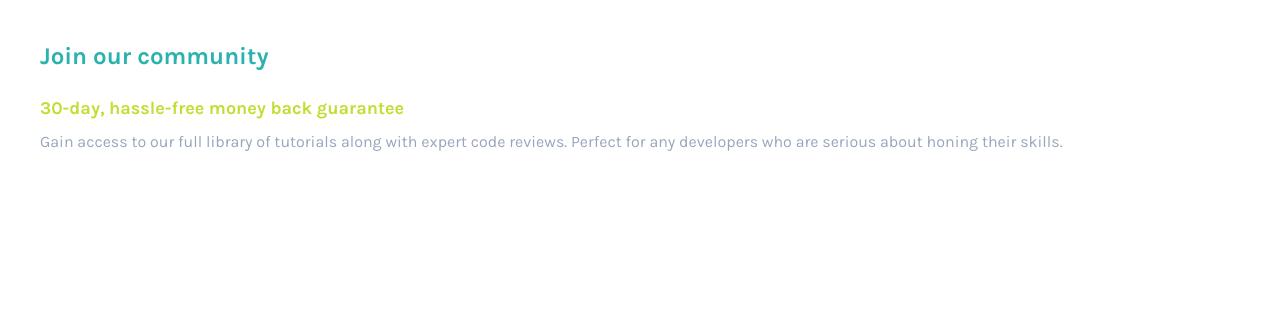
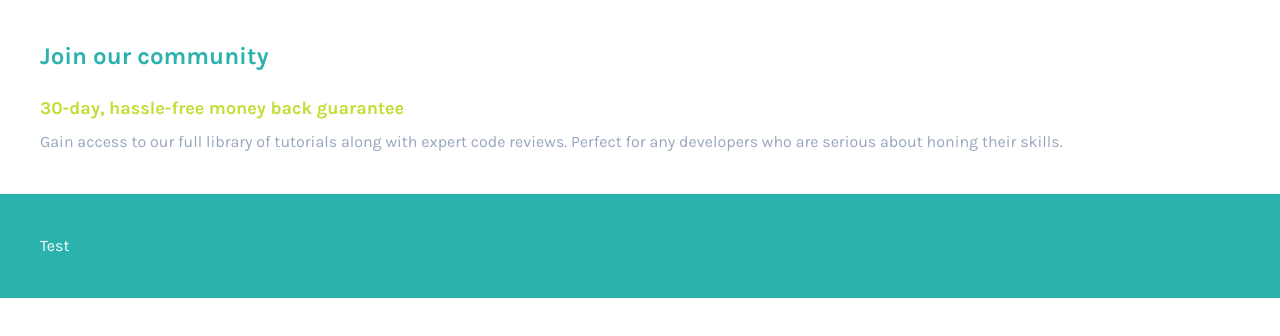
Before and after one commit to chungvuiloong/single-price-grid-component, a Next.js app: page / in a window 1280 px wide. Shown: the top 336 px of the page. Built offline with nearby package versions, Linux system fonts and the light colour scheme.

Commit message:
Created container with bg-Cyan.

```diff
--- a/src/app/page.tsx
+++ b/src/app/page.tsx
@@ -9,6 +9,9 @@ export default function Home() {
             <h2 className='text-lg text-Bright-Yellow font-bold'>30-day, hassle-free money back guarantee</h2>
             <p className='text-Grayish-Blue text-base'>  Gain access to our full library of tutorials along with expert code reviews.
   Perfect for any developers who are serious about honing their skills.</p>
+        </div>
+        <div className='bg-Cyan p-10 text-white'>
+            Test
         </div>
 
     </main>
```
